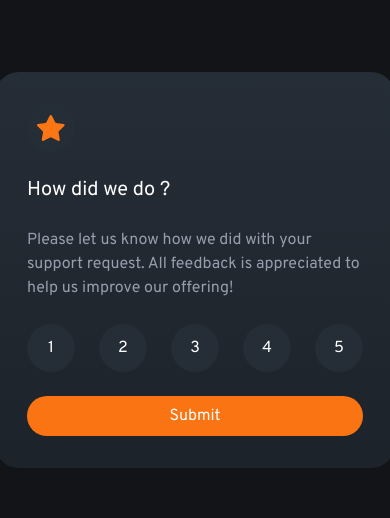
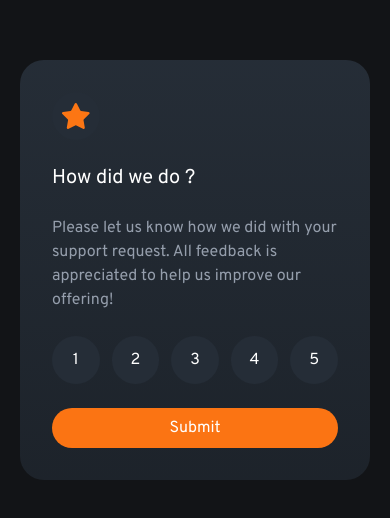
Before and after one commit to AymanSdq/rating-card, a React (Vite) app: page / in a window 390 px wide. Shown: the part 152-670 px from the top of the page. Built offline with nearby package versions, Linux system fonts and the light colour scheme.

Commit message:
Post challeng

```diff
--- a/src/App.jsx
+++ b/src/App.jsx
@@ -52,7 +52,7 @@ function App() {
     <>
       <main className=' bg-veryDarkBlue w-full h-screen flex justify-center items-center' role='main'>
 
-        <section className={`p-8 gap-6 w-[400px] bg-gradient-to-b from-darkBlue to-lightBlue rounded-3xl  flex-col ${submitForm ? 'flex' : 'hidden'}`}>
+        <section className={`p-8 gap-6 sm:w-[400px]  w-[350px] bg-gradient-to-b from-darkBlue to-lightBlue rounded-3xl  flex-col ${submitForm ? 'flex' : 'hidden'}`}>
           {/* Icon container */}
           <div className='p-1 bg-darkBlue w-12 h-12 rounded-full  flex justify-center items-center'>
             <img src="/icon-star.svg" alt="Star Icon"  className=' w-7'/>
@@ -63,7 +63,7 @@ function App() {
           <p className=' text-lightGrey '>Please let us know how we did with your support request. All feedback is appreciated
             to help us improve our offering!</p>
 
-          <div className=' flex gap-6 justify-between'>
+          <div className=' flex gap-3 justify-between'>
 
             {/* Items 1 - 2 - 3 - 4 - 5 - */}
             <button onClick={() => { setGetNumber(1) }} name="1" className={`bg-darkBlue w-12 h-12 rounded-full flex justify-center items-center text-white hover:bg-orangeColor ${value1}`}>
@@ -93,7 +93,7 @@ function App() {
 
 
         {/* second section  */}
-        <section className={`p-8 gap-6 w-[400px] bg-gradient-to-b from-darkBlue to-lightBlue rounded-3xl text-center  flex-col ${submitForm ? 'hidden' : 'flex'}` }>
+        <section className={`p-8 gap-6 sm:w-[400px] w-[350px] bg-gradient-to-b from-darkBlue to-lightBlue rounded-3xl text-center  flex-col ${submitForm ? 'hidden' : 'flex'}` }>
 
             <img src="./illustration-thank-you.svg" alt="checkout image" />
 
```
